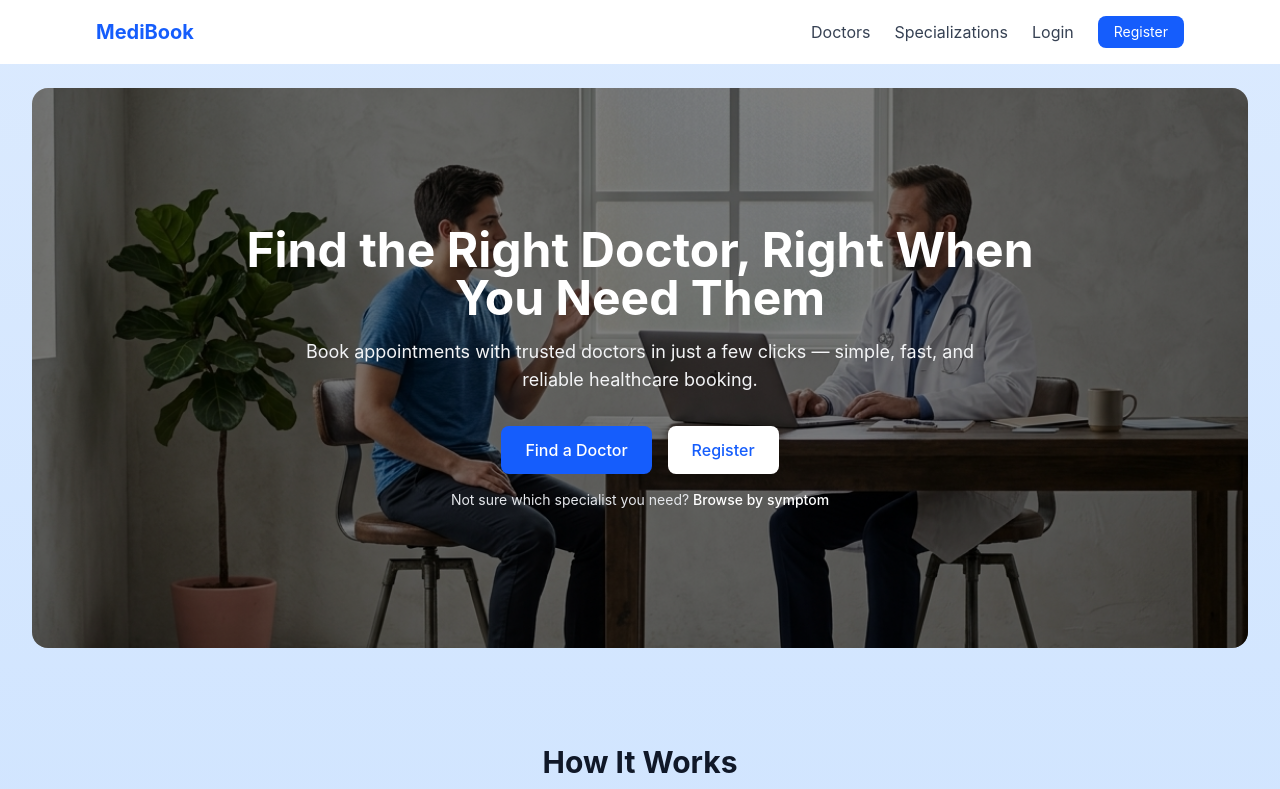
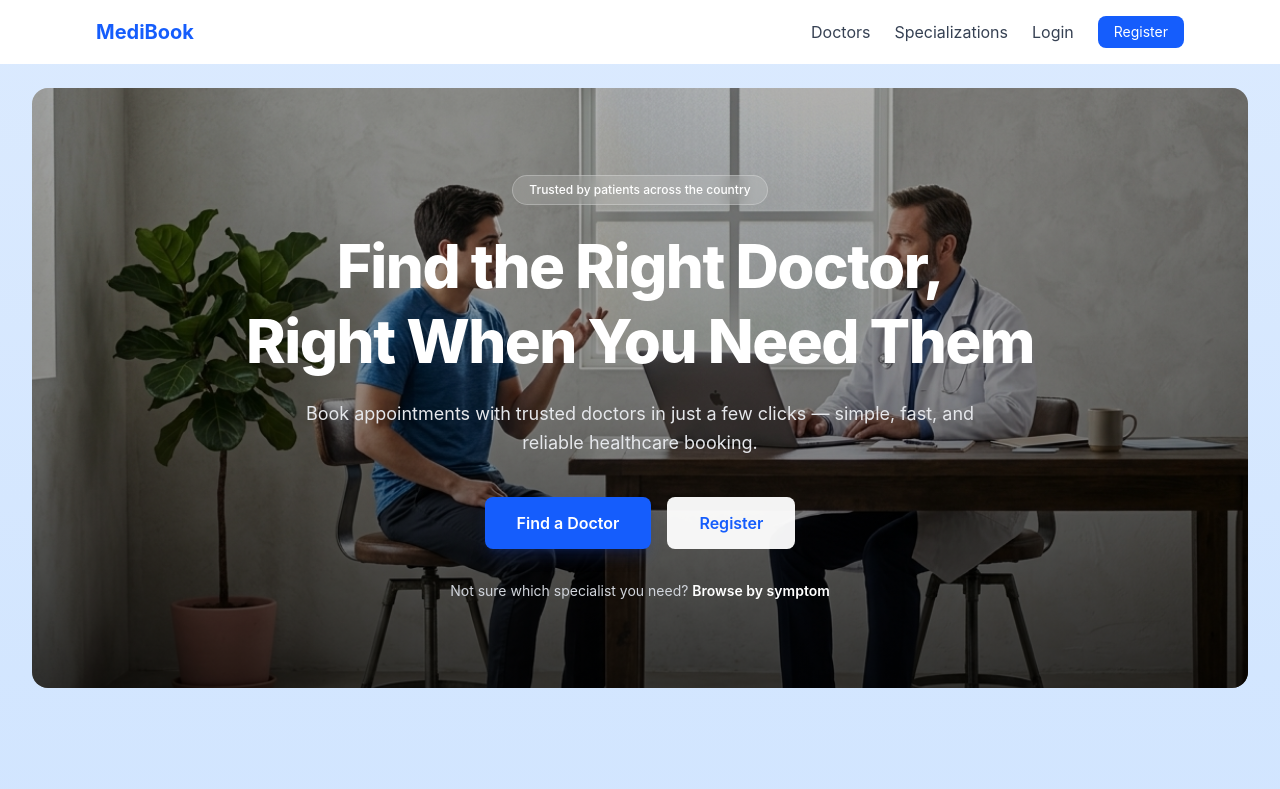
Before and after one commit to Joyel15/doctor-appointment-booking, a React (Vite) app in the folder client/: page / in a window 1280 px wide. Shown: the top 789 px of the page. Built offline with nearby package versions, Linux system fonts and the light colour scheme; no server answers.

Commit message:
style: revert to original card layout, keep search clear button and result count

```diff
--- a/client/src/pages/public/Home.jsx
+++ b/client/src/pages/public/Home.jsx
@@ -49,7 +49,7 @@ const Home = () => {
     <div className="space-y-8">
       {/* ================= HERO SECTION ================= */}
       <section
-        className="relative overflow-hidden rounded-2xl min-h-[480px] sm:min-h-[560px] flex items-center"
+        className="relative overflow-hidden rounded-2xl min-h-[520px] sm:min-h-[600px] flex items-center"
         style={{
           backgroundImage: "url('/images/doctor1.png')",
           backgroundSize: "cover",
@@ -58,40 +58,47 @@ const Home = () => {
         }}
       >
         {/* Dark overlay for text readability */}
-        <div className="absolute inset-0 bg-black/50"></div>
+        <div className="absolute inset-0 bg-gradient-to-t from-black/70 via-black/40 to-black/30"></div>
 
         {/* Content */}
         <div className="relative z-10 max-w-4xl mx-auto px-4 sm:px-6 lg:px-8 text-center w-full">
-          <h1 className="text-3xl sm:text-4xl lg:text-5xl font-bold text-white mb-4">
-            Find the Right Doctor, Right When You Need Them
+          {/* Eyebrow badge */}
+          <span className="inline-block bg-white/15 backdrop-blur-sm border border-white/25 text-white text-xs font-medium px-4 py-1.5 rounded-full mb-6">
+            Trusted by patients across the country
+          </span>
+
+          <h1 className="text-4xl sm:text-5xl lg:text-6xl font-extrabold text-white leading-tight tracking-tight mb-5">
+            Find the Right Doctor,
+            <br className="hidden sm:block" />
+            Right When You Need Them
           </h1>
 
-          <p className="text-base sm:text-lg text-gray-100 mb-8 max-w-2xl mx-auto">
+          <p className="text-base sm:text-lg text-gray-200 mb-10 max-w-2xl mx-auto leading-relaxed">
             Book appointments with trusted doctors in just a few clicks —
             simple, fast, and reliable healthcare booking.
           </p>
 
-          <div className="flex flex-col sm:flex-row items-center justify-center gap-4">
+          <div className="flex flex-col sm:flex-row items-center justify-center gap-4 mb-8">
             <Link
               to="/doctors"
-              className="w-full sm:w-auto bg-blue-600 text-white px-6 py-3 rounded-lg font-medium hover:bg-blue-700 transition text-center"
+              className="w-full sm:w-auto bg-blue-600 text-white px-8 py-3.5 rounded-lg font-semibold hover:bg-blue-700 transition shadow-lg shadow-blue-900/30 text-center"
             >
               Find a Doctor
             </Link>
 
             <Link
               to="/register"
-              className="w-full sm:w-auto bg-white text-blue-600 px-6 py-3 rounded-lg font-medium hover:bg-blue-50 transition text-center"
+              className="w-full sm:w-auto bg-white/95 text-blue-600 px-8 py-3.5 rounded-lg font-semibold hover:bg-white transition text-center"
             >
               Register
             </Link>
           </div>
 
-          <p className="text-sm text-gray-200 mt-4">
+          <p className="text-sm text-gray-300">
             Not sure which specialist you need?{" "}
             <Link
               to="/specializations"
-              className="text-white font-medium hover:underline"
+              className="text-white font-semibold hover:underline"
             >
               Browse by symptom
             </Link>
--- a/client/src/pages/public/Specializations.jsx
+++ b/client/src/pages/public/Specializations.jsx
@@ -1,4 +1,4 @@
-import { useState } from "react";
+import { useState, useRef, useEffect } from "react";
 import { useNavigate } from "react-router-dom";
 import { specializations, popularSearches } from "../../data/specializations.js";
 
@@ -31,11 +31,14 @@ const categoryIcons = {
 const Specializations = () => {
   const [search, setSearch] = useState("");
   const navigate = useNavigate();
+  const inputRef = useRef(null);
+
+  useEffect(() => {
+    inputRef.current?.focus();
+  }, []);
 
   const query = search.toLowerCase().trim();
 
-  // Match against specialization name OR symptom keywords
-  // Also checks if query contains the keyword (fixes "skin rash" matching)
   const filteredSpecializations = specializations.filter((spec) => {
     if (!query) return true;
 
@@ -49,7 +52,6 @@ const Specializations = () => {
     return nameMatch || keywordMatch;
   });
 
-  // Group filtered results by category
   const grouped = filteredSpecializations.reduce((acc, spec) => {
     if (!acc[spec.category]) acc[spec.category] = [];
     acc[spec.category].push(spec);
@@ -64,7 +66,6 @@ const Specializations = () => {
 
   return (
     <div className="px-4 sm:px-6 lg:px-8 py-10 max-w-5xl mx-auto">
-
       {/* Page Header */}
       <h1 className="text-2xl sm:text-3xl font-bold text-gray-900 mb-2 text-center">
         Not Sure Who to See?
@@ -74,18 +75,28 @@ const Specializations = () => {
       </p>
 
       {/* Search bar */}
-      <div className="max-w-md mx-auto mb-4">
+      <div className="max-w-md mx-auto mb-4 relative">
         <input
+          ref={inputRef}
           type="text"
           value={search}
           onChange={(e) => setSearch(e.target.value)}
           placeholder="e.g. chest pain, skin rash, fever..."
-          className="w-full border border-gray-300 bg-neutral-50 rounded-lg px-4 py-2.5 focus:outline-none focus:ring-2 focus:ring-blue-500"
+          className="w-full border border-gray-300 bg-neutral-50 rounded-lg px-4 py-2.5 pr-10 focus:outline-none focus:ring-2 focus:ring-blue-500"
         />
+        {search && (
+          <button
+            onClick={() => setSearch("")}
+            aria-label="Clear search"
+            className="absolute right-3 top-1/2 -translate-y-1/2 text-gray-400 hover:text-gray-600 transition"
+          >
+            ✕
+          </button>
+        )}
       </div>
 
       {/* Popular search chips */}
-      <div className="flex flex-wrap justify-center gap-2 mb-10">
+      <div className="flex flex-wrap justify-center gap-2 mb-6">
         {popularSearches.map((term) => (
           <button
             key={term}
@@ -96,6 +107,14 @@ const Specializations = () => {
           </button>
         ))}
       </div>
+
+      {/* Result count */}
+      {search && filteredSpecializations.length > 0 && (
+        <p className="text-center text-sm text-gray-500 mb-6">
+          {filteredSpecializations.length} specialist
+          {filteredSpecializations.length !== 1 ? "s" : ""} found
+        </p>
+      )}
 
       {/* Empty state */}
       {filteredSpecializations.length === 0 ? (
@@ -118,7 +137,6 @@ const Specializations = () => {
         <div className="space-y-10">
           {Object.entries(grouped).map(([category, specs]) => (
             <div key={category}>
-
               {/* Category heading with emoji */}
               <h2 className="text-lg font-semibold text-gray-900 mb-4 flex items-center gap-2">
                 <span className="text-2xl">
@@ -147,12 +165,10 @@ const Specializations = () => {
                   </button>
                 ))}
               </div>
-
             </div>
           ))}
         </div>
       )}
-
     </div>
   );
 };
```
